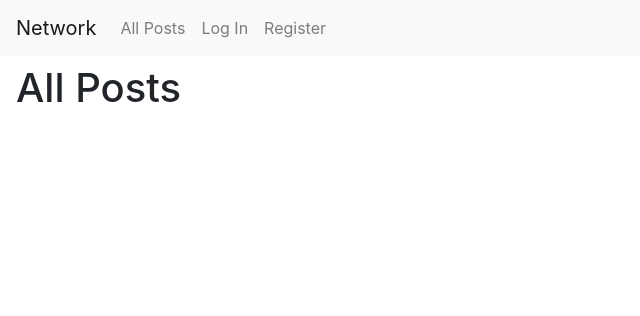
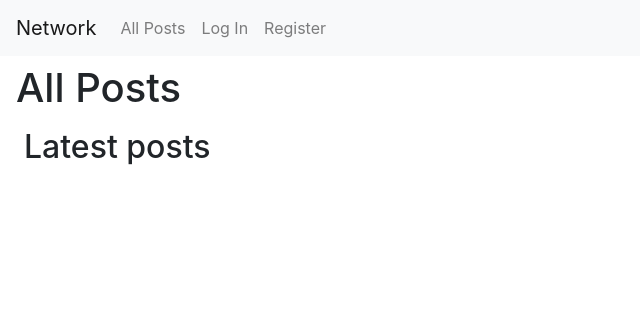
Before and after one commit to avi-singh-19/Network, a Django app: page / in a window 1280 px wide. Shown: the top 316 px of the page, without its empty margins (0-640 px from the left). Run offline with Django 3.2, Linux system fonts and the light colour scheme; data that the repository does not hold is empty; some libraries are stand-ins or nearby versions.

Commit message:
fifth commit - pagination functionality for viewing all posts

```diff
--- a/network/templates/network/index.html
+++ b/network/templates/network/index.html
@@ -2,7 +2,6 @@
 
 {% block body %}
     <h1 class="my-2 mx-3">All Posts</h1>
-    <br>
 
     {% if user.is_authenticated %}
         <div class="new-post-form my-3 mx-4">
@@ -16,8 +15,10 @@
         </div>
     {% endif %}
 
+    <h2 class="my-3 mx-4">Latest posts</h2>
+
     <div class="all_posts">
-        {% for post in all_posts %}
+        {% for post in posts_on_page %}
             <div class="card my-3 mx-4">
               <div class="card-header" style="font-weight: bold; font-size: 18px;">
                 {{ post.user }}
@@ -30,6 +31,17 @@
         {% endfor %}
     </div>
 
+    <nav aria-label="Page navigation example">
+      <ul class="pagination my-3 mx-4">
+        {% if posts_on_page.has_previous %}
+            <li class="page-item"><a class="page-link" href="?page={{ posts_on_page.previous_page_number }}">Previous</a></li>
+        {% endif %}
+        {% if posts_on_page.has_next %}
+            <li class="page-item"><a class="page-link" href="?page={{ posts_on_page.next_page_number }}">Next</a></li>
+        {% endif %}
+      </ul>
+    </nav>
+
     {% if message %}
         <div class="alert alert-danger my-3 mx-4" role="alert">{{ message }}</div>
     {% endif %}
--- a/network/views.py
+++ b/network/views.py
@@ -3,14 +3,21 @@ from django.db import IntegrityError
 from django.http import HttpResponse, HttpResponseRedirect
 from django.shortcuts import render
 from django.urls import reverse
+from django.core.paginator import Paginator
 
 from .models import User, Post
 
 
 def index(request):
     all_posts = Post.objects.all().order_by("id").reverse()
+
+    pagintator = Paginator(all_posts, 10)
+    page_number = request.GET.get('page')
+    posts_on_page = pagintator.get_page(page_number)
+
     return render(request, "network/index.html", {
-        'all_posts':all_posts
+        'all_posts':all_posts,
+        'posts_on_page':posts_on_page
     })
 
 
```
